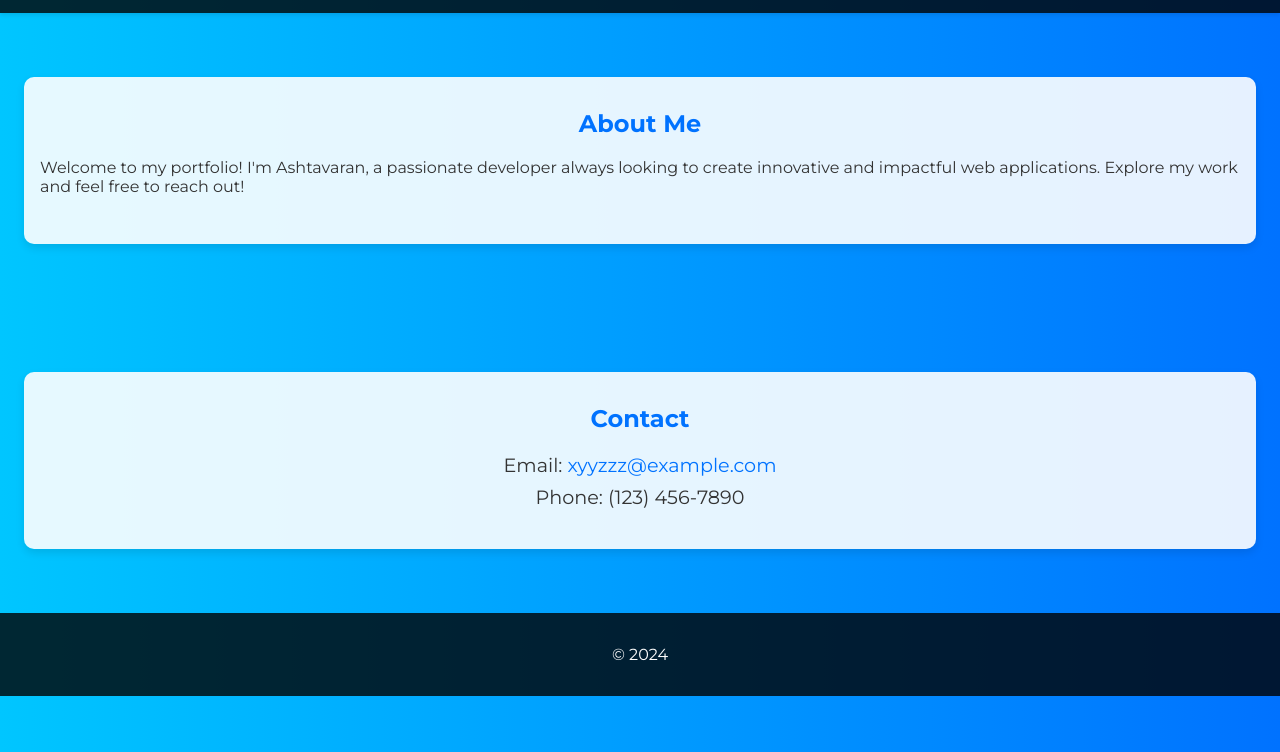
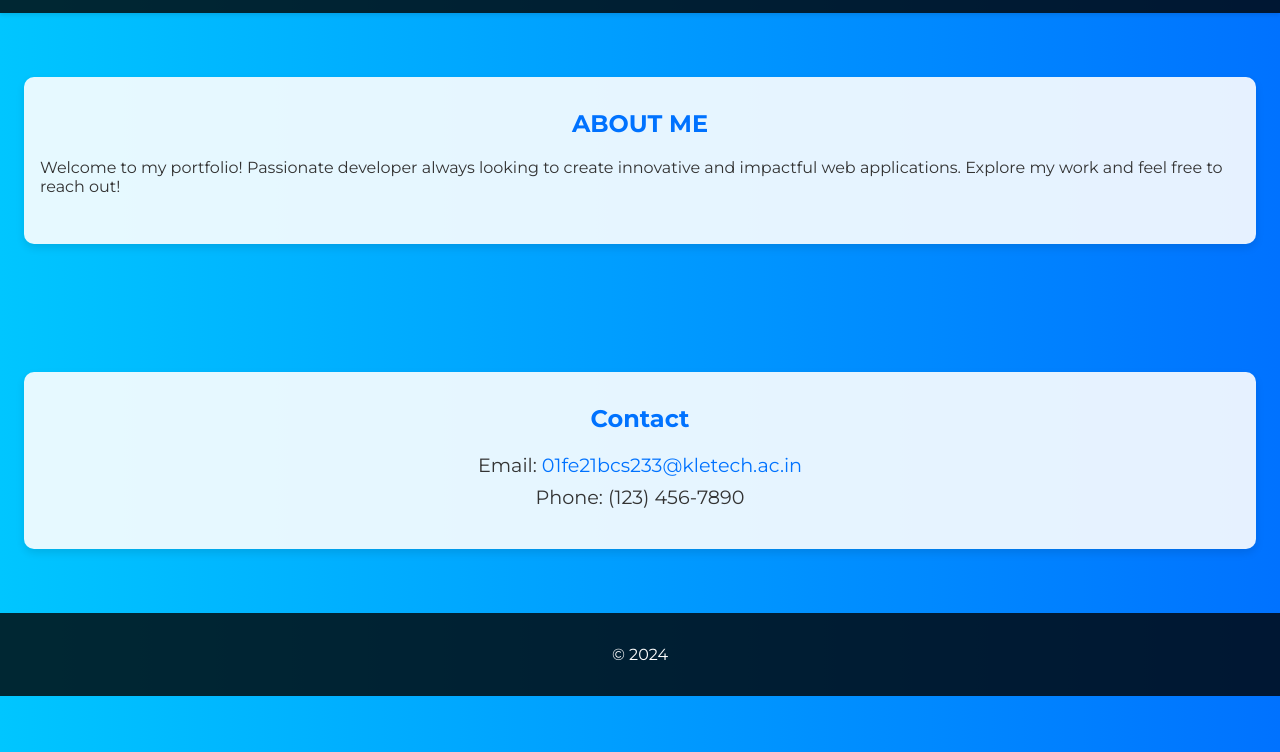
Before and after one commit to 1405fe21/aps, a plain HTML site: page index.html in a window 1280 px wide. Shown: the part 48-800 px from the top of the page. Drawn offline with Linux system fonts and the light colour scheme.

Commit message:
Update index.html

```diff
--- a/index.html
+++ b/index.html
@@ -128,15 +128,15 @@
 
     <section id="about">
         <div class="container">
-            <h2>About Me</h2>
-            <p>Welcome to my portfolio! I'm Ashtavaran, a passionate developer always looking to create innovative and impactful web applications. Explore my work and feel free to reach out!</p>
+            <h2>ABOUT ME</h2>
+            <p>Welcome to my portfolio! Passionate developer always looking to create innovative and impactful web applications. Explore my work and feel free to reach out!</p>
         </div>
     </section>
 
     <section id="contact">
         <div class="container contact">
             <h2>Contact</h2>
-            <p>Email: <a href="mailto:xyyzzz@example.com">xyyzzz@example.com</a></p>
+            <p>Email: <a href="01fe21bcs233@kletech.ac.in">01fe21bcs233@kletech.ac.in</a></p>
             <p>Phone: (123) 456-7890</p>
         </div>
     </section>
```
